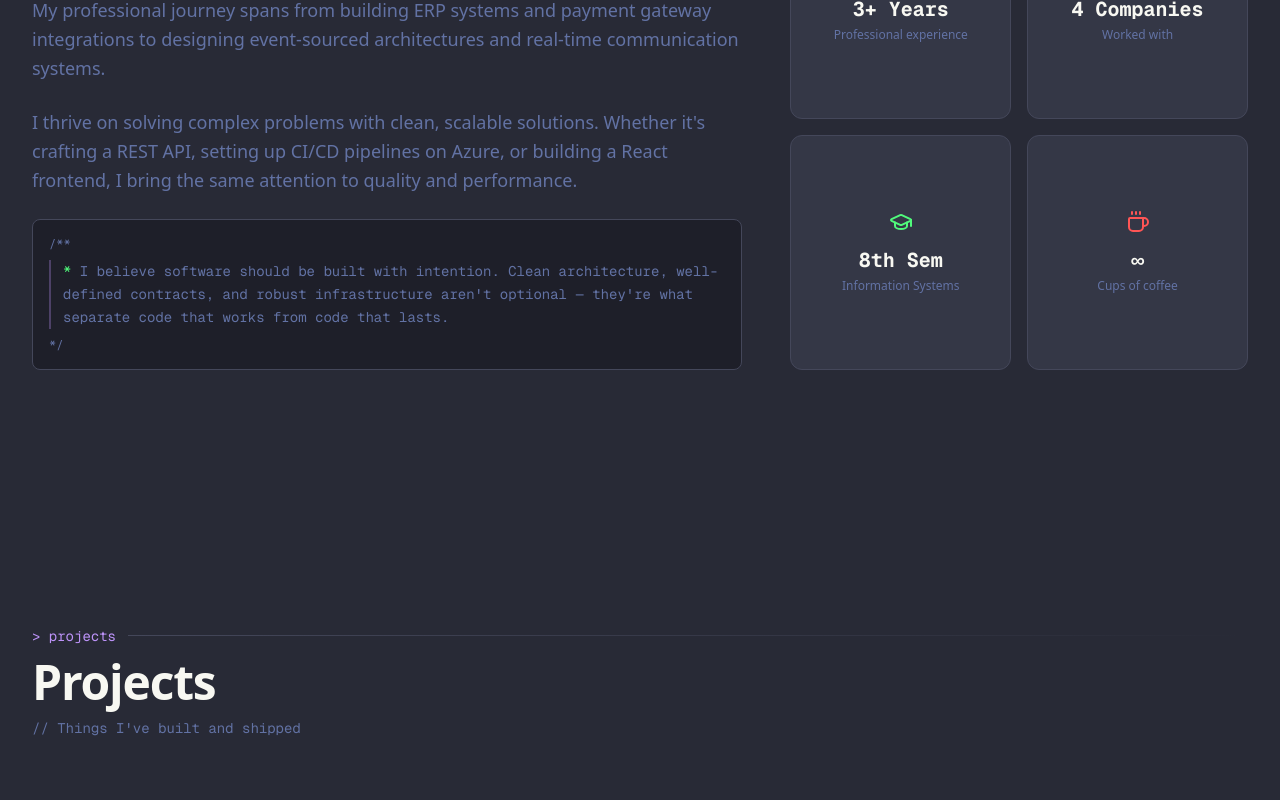
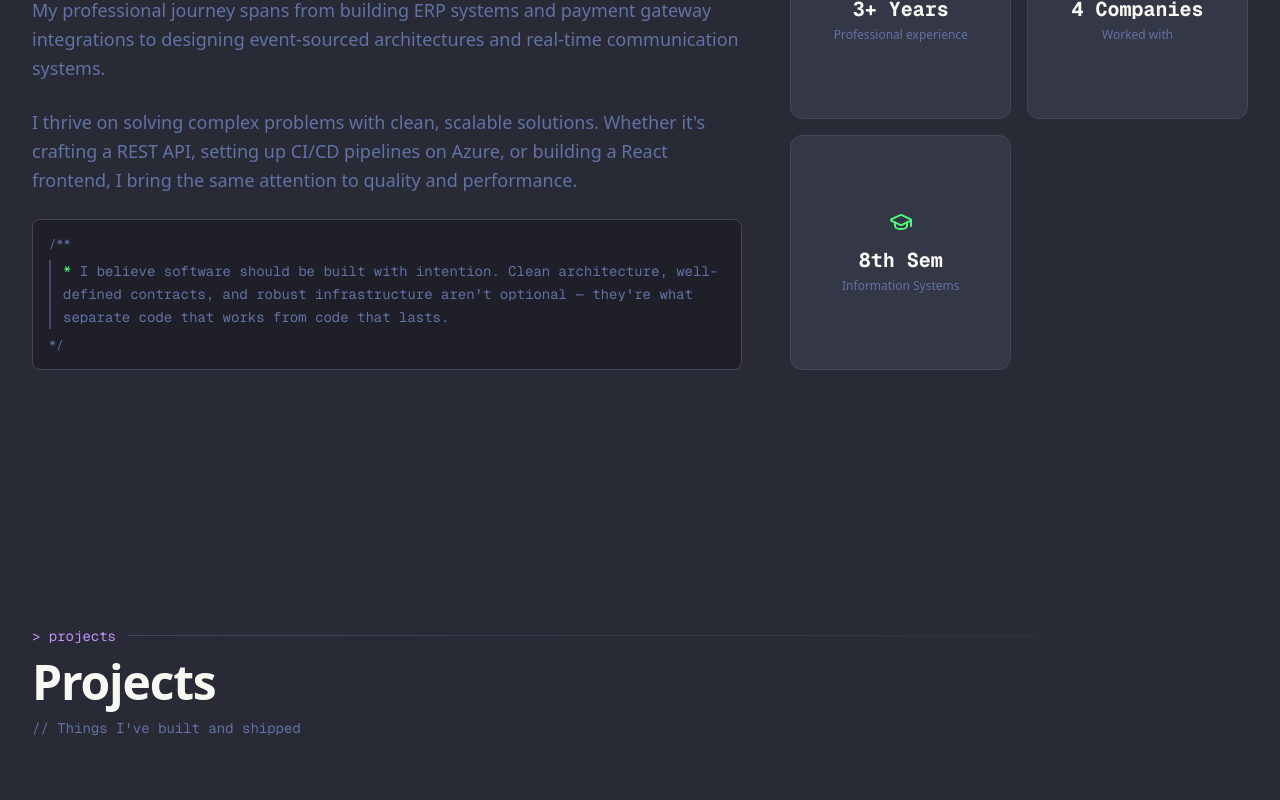
Before and after one commit to DaviTostes/portfolio, a Next.js app: page / in a window 1280 px wide. Shown: the part 1220-2020 px from the top of the page. Built offline with nearby package versions, Linux system fonts and the light colour scheme.

Commit message:
fix: removing coffee thing

```diff
--- a/src/sections/about.tsx
+++ b/src/sections/about.tsx
@@ -2,16 +2,30 @@
 
 import { motion } from "framer-motion";
 import { useInView } from "react-intersection-observer";
-import { Code2, Briefcase, GraduationCap, Coffee } from "lucide-react";
+import { Code2, Briefcase, GraduationCap } from "lucide-react";
 import { SectionWrapper } from "@/components/animations/section-wrapper";
 import { personalInfo } from "@/data/personal";
 import { staggerContainer, staggerItem } from "@/utils/animation-variants";
 
 const highlights = [
-  { icon: Briefcase, label: "3+ Years", description: "Professional experience", color: "var(--color-accent)" },
-  { icon: Code2, label: "4 Companies", description: "Worked with", color: "var(--color-yellow)" },
-  { icon: GraduationCap, label: "8th Sem", description: "Information Systems", color: "var(--color-green)" },
-  { icon: Coffee, label: "∞", description: "Cups of coffee", color: "var(--color-red)" },
+  {
+    icon: Briefcase,
+    label: "3+ Years",
+    description: "Professional experience",
+    color: "var(--color-accent)",
+  },
+  {
+    icon: Code2,
+    label: "4 Companies",
+    description: "Worked with",
+    color: "var(--color-yellow)",
+  },
+  {
+    icon: GraduationCap,
+    label: "8th Sem",
+    description: "Information Systems",
+    color: "var(--color-green)",
+  },
 ];
 
 export function AboutSection() {
@@ -42,10 +56,7 @@ export function AboutSection() {
           ))}
 
           {/* Philosophy block */}
-          <motion.div
-            variants={staggerItem}
-            className="code-block p-4 mt-6"
-          >
+          <motion.div variants={staggerItem} className="code-block p-4 mt-6">
             <div className="flex items-center gap-2 mb-2">
               <span className="font-mono text-xs text-[var(--color-text-muted)]">
                 {"/**"}
```
